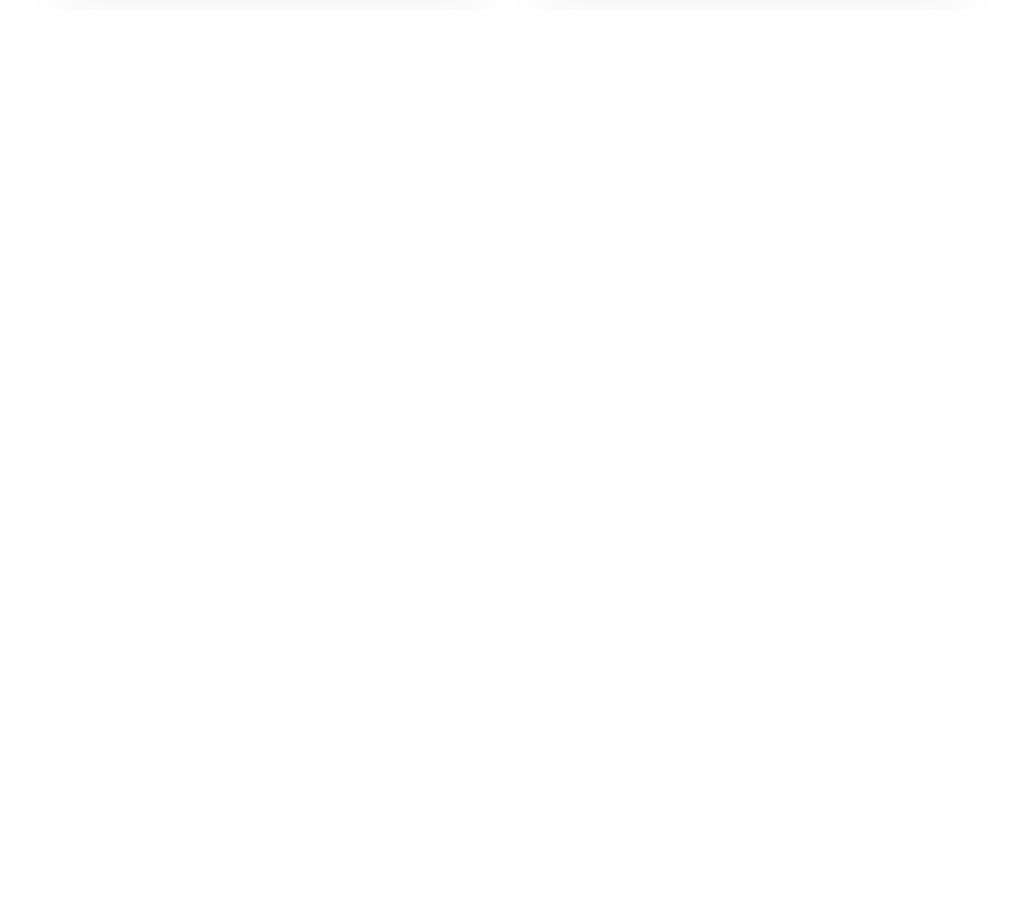
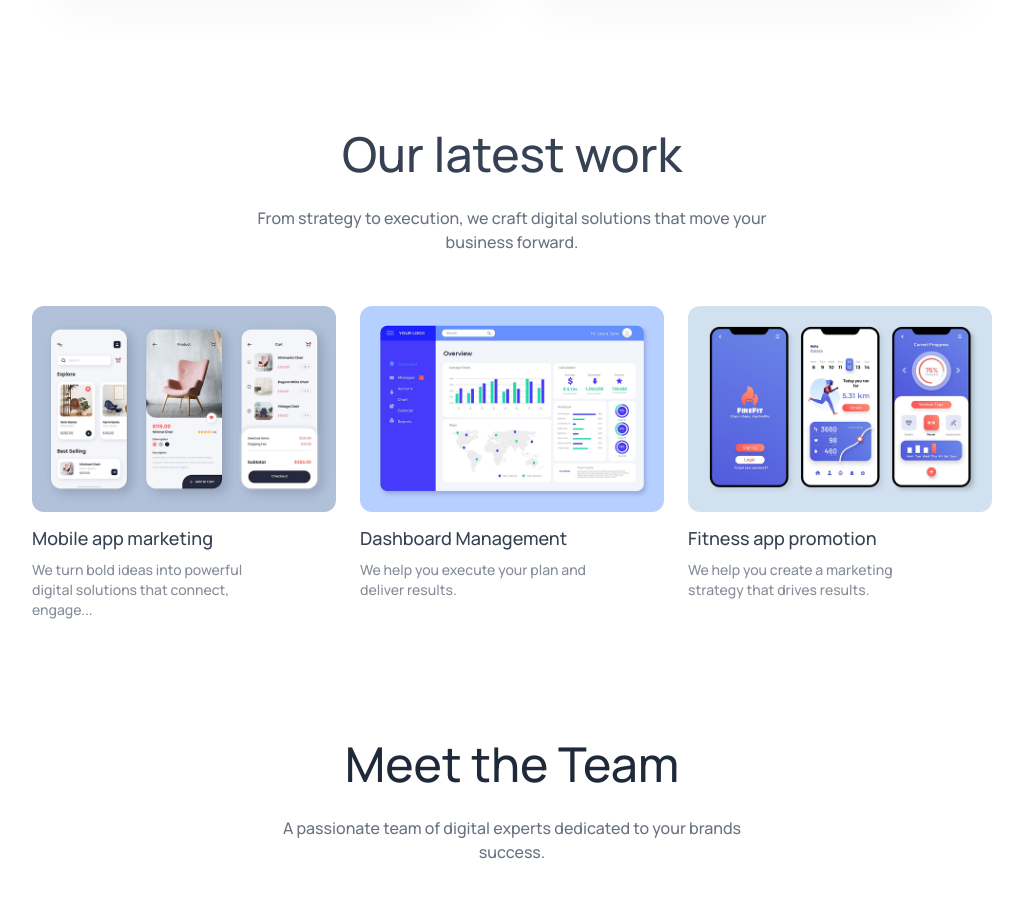
Before and after one commit to gauravDiwakar108/MERN, a React (Vite) app in the folder intermediate/agency.ai/frontend/: page / in a window 1280 px wide. Shown: the part 1900-2798 px from the top of the page, without its empty margins (128-1151 px from the left). Before the commit the page ends 1910 px from the top, so only its background shows below. Built offline with nearby package versions, Linux system fonts and the light colour scheme.

Commit message:
added footer to app

```diff
--- a/intermediate/agency.ai/frontend/src/App.jsx
+++ b/intermediate/agency.ai/frontend/src/App.jsx
@@ -3,19 +3,27 @@ import Navbar from './Components/Navbar'
 import Hero from './Components/Hero';
 import TrustedBy from './Components/TrustedBy';
 import Services from './Components/Services';
+import OurWork from './Components/OurWork';
+import Teams from './Components/Teams';
+import ContactUs from './Components/ContactUs';
+import {Toaster} from 'react-hot-toast'
+import Footer from './Components/Footer';
 
 const App = () => {
 
   const [theme, setTheme] = useState(localStorage.getItem('theme') ? localStorage.getItem('theme') : 'light');
 
   return (
-    <div
-      className='dark:bg-black relative'
-    >
-      <Navbar theme={theme} setTheme={setTheme}/>
+    <div className='dark:bg-black relative'>
+      <Toaster />
+      <Navbar theme={theme} setTheme={setTheme} />
       <Hero />
       <TrustedBy />
       <Services />
+      <OurWork />
+      <Teams />
+      <ContactUs />
+      <Footer theme={theme}/>
     </div>
   )
 }
```
